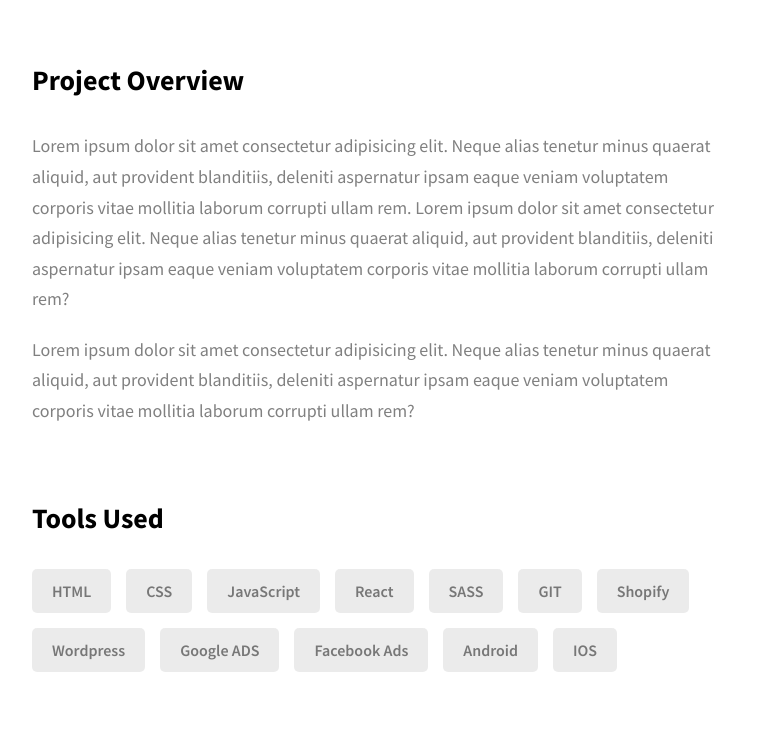
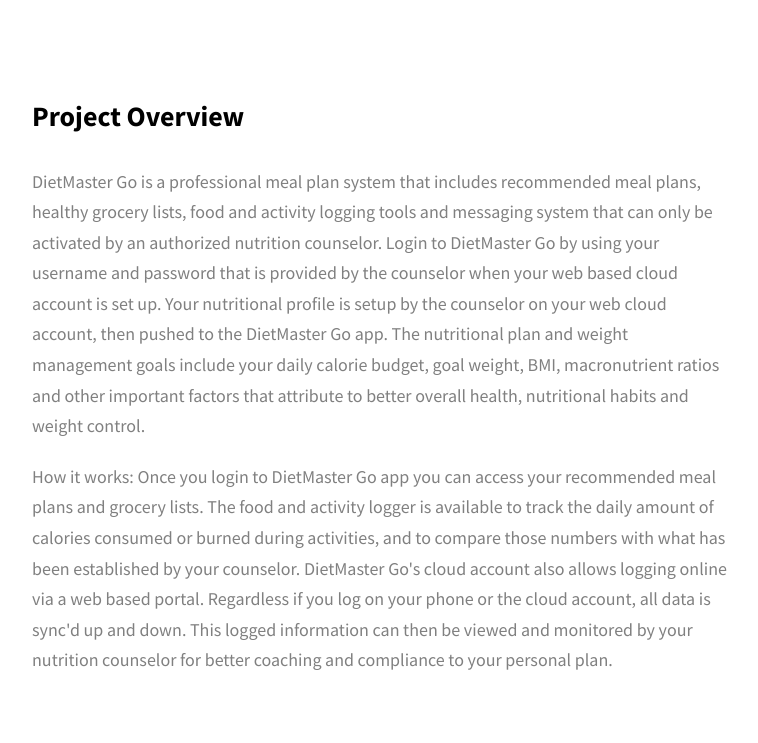
Before and after one commit to MUTHUARASAN266/MyProfile, a website: page project-1.html in a window 1280 px wide. Shown: the part 1346-2089 px from the top of the page, without its empty margins (258-1016 px from the left). Drawn offline with Linux system fonts and the light colour scheme.

Commit message:
PROJECT 1 UPDATED

```diff
--- a/project-1.html
+++ b/project-1.html
@@ -4,7 +4,7 @@
     <meta charset="UTF-8" />
     <meta name="viewport" content="width=device-width, initial-scale=1.0" />
     <meta http-equiv="X-UA-Compatible" content="ie=edge" />
-    <title>Case Study of Project 1</title>
+    <title>Case Study of DietMasterGo+</title>
     <meta name="description" content="Case study page of Project" />
 
     <link rel="stylesheet" href="css/style.css" />
@@ -22,12 +22,12 @@
         <div class="header__logo-container">
           <div class="header__logo-img-cont">
             <img
-              src="./assets/png/john-doe.png"
-              alt="Ram Maheshwari Logo Image"
+              src="./assets/png/my_profile.jpg"
+              alt="Mutharasan Logo Image"
               class="header__logo-img"
             />
           </div>
-          <span class="header__logo-sub">John Doe</span>
+          <span class="header__logo-sub">Mutharasan</span>
         </div>
         <div class="header__main">
           <ul class="header__links">
@@ -84,12 +84,14 @@
     </header>
     <section class="project-cs-hero">
       <div class="project-cs-hero__content">
-        <h1 class="heading-primary">Project 1</h1>
+        <h1 class="heading-primary">DietMasterGo+</h1>
         <div class="project-cs-hero__info">
           <p class="text-primary">
-            Lorem ipsum dolor sit amet consectetur adipisicing elit. Dignissimos
-            in numquam incidunt earum quaerat cum fuga, atque similique natus
-            nobis sit.
+            DietMaster Go Plus is a professional meal plan system that includes
+            recommended meal plans,
+            healthy grocery lists, food and activity logging tools and messaging system
+            that can only be activated
+            by an authorized nutrition counselor.
           </p>
         </div>
         <div class="project-cs-hero__cta">
@@ -111,20 +113,24 @@
             <div class="project-details__desc">
               <h3 class="project-details__content-title">Project Overview</h3>
               <p class="project-details__desc-para">
-                Lorem ipsum dolor sit amet consectetur adipisicing elit. Neque
-                alias tenetur minus quaerat aliquid, aut provident blanditiis,
-                deleniti aspernatur ipsam eaque veniam voluptatem corporis vitae
-                mollitia laborum corrupti ullam rem. Lorem ipsum dolor sit amet
-                consectetur adipisicing elit. Neque alias tenetur minus quaerat
-                aliquid, aut provident blanditiis, deleniti aspernatur ipsam
-                eaque veniam voluptatem corporis vitae mollitia laborum corrupti
-                ullam rem?
+                DietMaster Go is a professional meal plan system that includes recommended meal plans,
+                healthy grocery lists, food and activity logging tools and messaging system that can only be activated
+                by an authorized nutrition counselor.
+
+                Login to DietMaster Go by using your username and password that is provided by the counselor when
+                your web based cloud account is set up. Your nutritional profile is setup by the counselor on your web cloud account,
+                then pushed to the DietMaster Go app. The nutritional plan and weight management goals include your daily calorie budget,
+                goal weight, BMI, macronutrient ratios and other important factors that attribute to better overall health,
+                nutritional habits and weight control.
+
               </p>
               <p class="project-details__desc-para">
-                Lorem ipsum dolor sit amet consectetur adipisicing elit. Neque
-                alias tenetur minus quaerat aliquid, aut provident blanditiis,
-                deleniti aspernatur ipsam eaque veniam voluptatem corporis vitae
-                mollitia laborum corrupti ullam rem?
+                How it works: Once you login to DietMaster Go app you can access your recommended meal plans and grocery lists.
+                The food and activity logger is available to track the daily amount of calories consumed or burned during activities,
+                and to compare those numbers with what has been established by your counselor. DietMaster Go's cloud account also allows
+                logging online via a web based portal. Regardless if you log on your phone or the cloud account, all data is sync'd up and down.
+                This logged information can then be viewed and monitored by your nutrition counselor for better coaching and compliance to your personal plan.
+
               </p>
             </div>
             <div class="project-details__tools-used">
```
